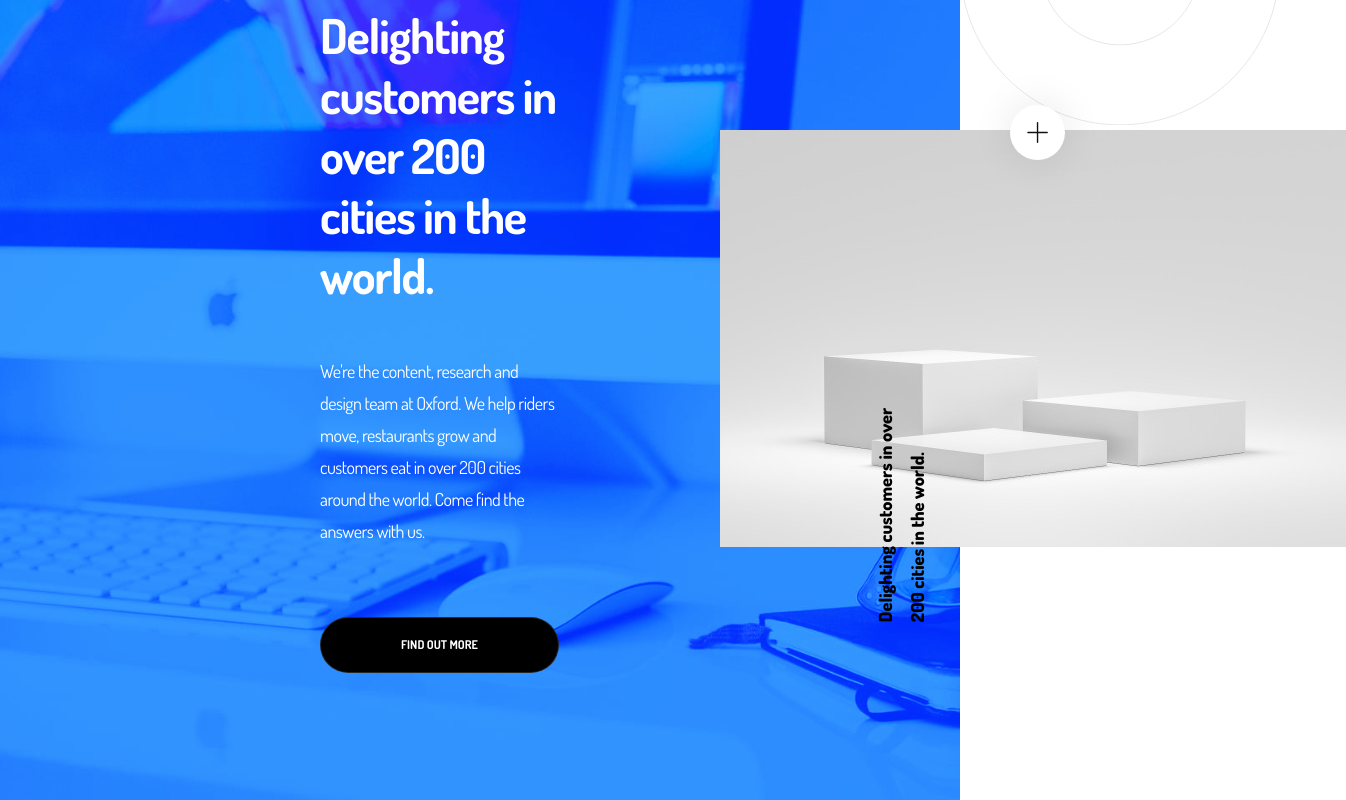
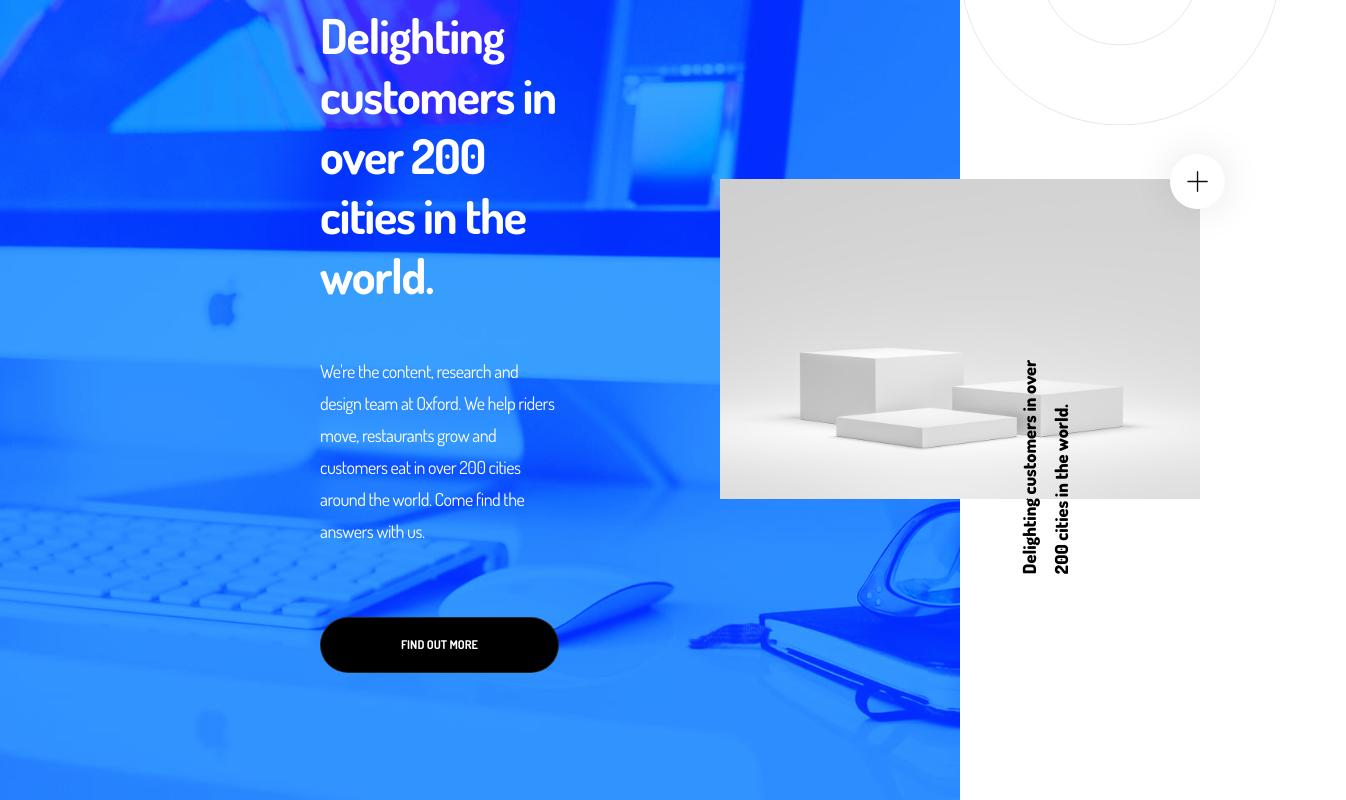
Before and after one commit to baqardo/MI-Business, a website: page index.html in a window 1280 px wide. Shown: the part 1240-2040 px from the top of the page, 1346 px wide, since content can reach past the window. Drawn offline with Linux system fonts and the light colour scheme.

Commit message:
Intro Image bugfix

```diff
--- a/scss/components/_intro.scss
+++ b/scss/components/_intro.scss
@@ -19,6 +19,9 @@
   }
 
   &__image {
+    width: 100%;
+    min-height: 300px;
+    object-fit: cover;
     &-wrapper {
       position: relative;
 
--- a/scss/layout/_page.scss
+++ b/scss/layout/_page.scss
@@ -65,7 +65,7 @@
   }
 
   .intro__image-wrapper {
-    grid-column: 10 / 14;
+    grid-column: 10 / 16;
     grid-row: 1;
 
     align-self: center;
@@ -133,7 +133,7 @@
   }
 
   .pricing__content {
-    grid-column: 2 / 16;
+    grid-column: 3 / 15;
     grid-row: 2;
   }
 }
```
Also changed, not shown: css/main.css, 1 other file.
